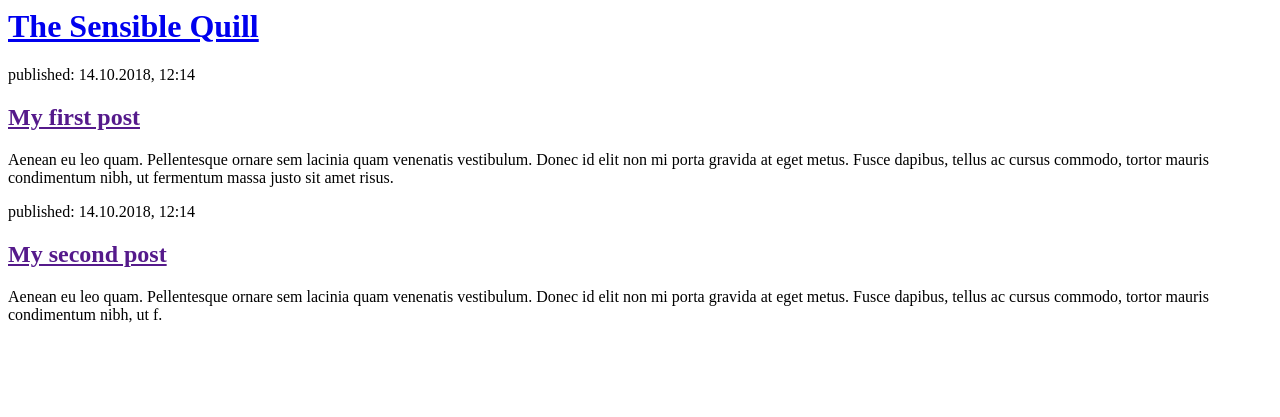
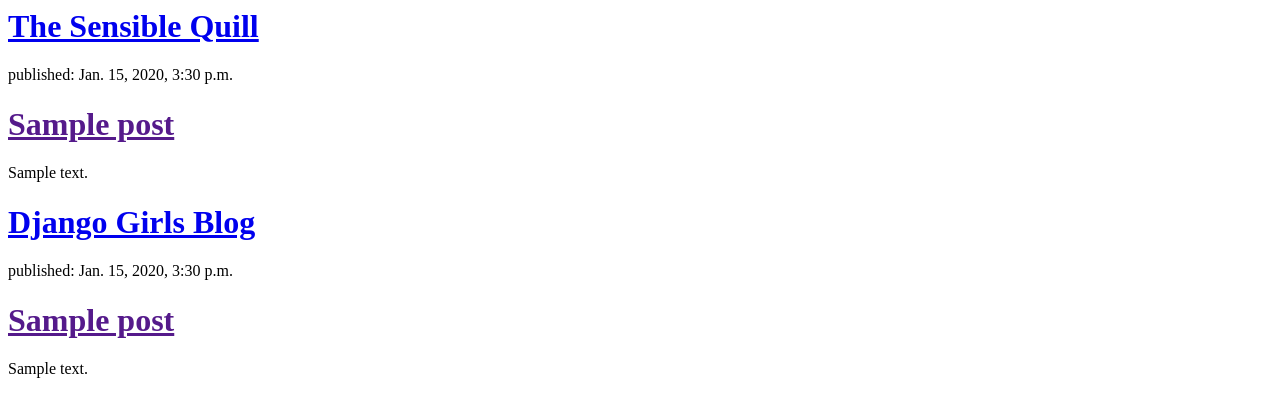
Before and after one commit to Lakhdeep1874/my-first-app, a Django app: template blog/templates/blog/post_list.html in a window 1280 px wide. Shown: the top 417 px of the page. Run offline with Django 3.2, Linux system fonts and the light colour scheme; the template is opened without the code that fills it: values that come from a table or form of the project are taken from there, others are empty; tables that the repository leaves empty hold one stand-in row (values such as "Sample post").

Commit message:
Modified templates to display posts from database.

```diff
--- a/blog/templates/blog/post_list.html
+++ b/blog/templates/blog/post_list.html
@@ -3,20 +3,27 @@
         <title>The Sensible Quill</title>
     </head>
     <body>
+
               <div>
                 <h1><a href="/">The Sensible Quill</a></h1>
             </div>
 
+{% for post in posts %}
     <div>
-            <p>published: 14.10.2018, 12:14</p>
-            <h2><a href="">My first post</a></h2>
-            <p>Aenean eu leo quam. Pellentesque ornare sem lacinia quam venenatis vestibulum. Donec id elit non mi porta gravida at eget metus. Fusce dapibus, tellus ac cursus commodo, tortor mauris condimentum nibh, ut fermentum massa justo sit amet risus.</p>
+        <p>published: {{ post.published_date }}</p>
+        <h1><a href="">{{ post.title }}</a></h1>
+        <p>{{ post.text|linebreaksbr }}</p>
+    </div>
+{% endfor %}
+    </body>
+</html><div>
+    <h1><a href="/">Django Girls Blog</a></h1>
 </div>
 
+{% for post in posts %}
     <div>
-            <p>published: 14.10.2018, 12:14</p>
-            <h2><a href="">My second post</a></h2>
-            <p>Aenean eu leo quam. Pellentesque ornare sem lacinia quam venenatis vestibulum. Donec id elit non mi porta gravida at eget metus. Fusce dapibus, tellus ac cursus commodo, tortor mauris condimentum nibh, ut f.</p>
+        <p>published: {{ post.published_date }}</p>
+        <h1><a href="">{{ post.title }}</a></h1>
+        <p>{{ post.text|linebreaksbr }}</p>
     </div>
-    </body>
-</html>
+{% endfor %}
```
Also changed, not shown: blog/views.py (+4 -3 lines). Lines whose indentation alone changed are shown as unchanged.
